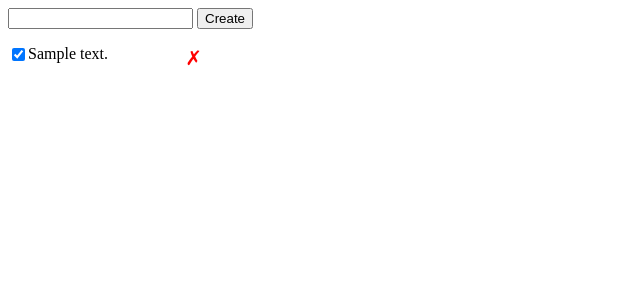
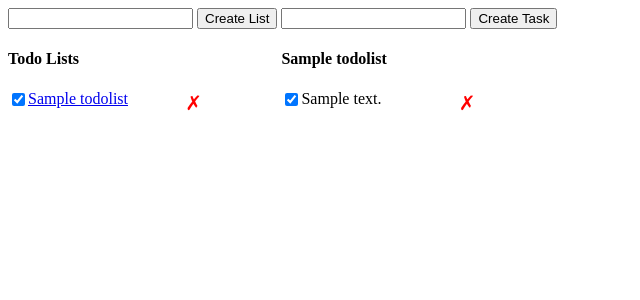
Before and after one commit to MuhammadHamada/TodoApp, a Flask app: page /lists/1 in a window 1280 px wide. Shown: the top 300 px of the page, without its empty margins (0-640 px from the left). Run offline with Flask 2, Linux system fonts and the light colour scheme; tables that the repository leaves empty hold one stand-in row (values such as "Sample post").

Commit message:
the user can create a List

```diff
--- a/app.py
+++ b/app.py
@@ -23,6 +23,7 @@ class TodoList(db.Model):
     __tablename__ = "todolists"
     id = db.Column(db.Integer, primary_key=True)
     name = db.Column(db.String(), nullable=False)
+    completed = db.Column(db.Boolean, nullable=False, default=False)
     todos = db.relationship('Todo', backref='list', lazy=True)
 
 
@@ -38,6 +39,28 @@ def create_todo():
     db.session.commit()
     body['description']= todo.description
     body['id'] = todo.id
+  except:
+    error = True
+    db.session.rollback()
+    print(sys.exc_info())
+  finally:
+    db.session.close()
+  if error:
+    abort (400)
+  else:
+    return jsonify(body)
+
+@app.route('/lists/create', methods = ['POST'])
+def create_todolist():
+  error = False
+  body = {}
+  try:
+    description = request.get_json()['description']
+    todolist = TodoList(name=description)
+    db.session.add(todolist)
+    db.session.commit()
+    body['description']= todolist.name
+    body['id'] = todolist.id
   except:
     error = True
     db.session.rollback()
@@ -89,7 +112,9 @@ def delete_todo_item(todo_id):
 @app.route('/lists/<list_id>')
 def get_list_todos(list_id):
     return render_template('index.html',
-    data=Todo.query.filter_by(list_id=list_id).order_by('id').all())
+    lists=TodoList.query.all(),
+    active_list=TodoList.query.get(list_id),
+    todos=Todo.query.filter_by(list_id=list_id).order_by('id').all())
 
 
 @app.route('/')
--- a/templates/index.html
+++ b/templates/index.html
@@ -28,6 +28,11 @@
                 font-size: 20px;
             }
 
+            .lists-wrapper, .todos-wrapper {
+                display: inline-block;
+                vertical-align: top;
+            }
+
             .check-completed {
                 float: left;
             }
@@ -35,21 +40,47 @@
         </style>
     </head>
     <body>
-        <form id="form" method="post" action="/todos/create">
-            <input type="text" id="description" name="description" />
-            <input type="submit" value="Create" />
+        <div class="lists-wrapper">
+
+            <form id="list-form" method="post" action="/todos/create">
+                <input type="text" id="list-description" name="description" />
+                <input type="submit" value="Create List" />
             </form>
+            <h4>Todo Lists</h4>
             <div id="error" class="hidden">Something went wrong!</div>
-        <ul id="todos">
-            {% for d in data %}
-            <li class="todo-item">
-                <input class="check-completed" data-id="{{ d.id }}"
-                type="checkbox"{% if d.completed %} checked {% endif %}/>
-                {{d.description}}
-                <button data-id="{{ d.id }}" class="remove-button">&cross;</button>
+            <ul id="lists">
+                    {% for list in lists %}
+                    <li class="list-item">
+                        <input class="check-completed" data-id="{{ list.id }}"
+                        type="checkbox"{% if list.completed %} checked {% endif %}/>
+                        <a href="/lists/{{ list.id }}">
+                        {{list.name}}
+                        </a>
+                        <button data-id="{{ list.id }}" class="remove-button">&cross;</button>
                     </li>
                     {% endfor %}
             </ul>
+
+        </div>
+
+        <div class="todos-wrapper">
+            <form id="todo-form" method="post" action="/todos/create">
+                <input type="text" id="todo-description" name="description" />
+                <input type="submit" value="Create Task" />
+            </form>
+            <h4>{{ active_list.name }}</h4>
+            <div id="error" class="hidden">Something went wrong!</div>
+            <ul id="todos">
+                {% for todo in todos %}
+                <li class="todo-item">
+                    <input class="check-completed" data-id="{{ todo.id }}"
+                    type="checkbox"{% if todo.completed %} checked {% endif %}/>
+                    {{todo.description}}
+                    <button data-id="{{ todo.id }}" class="remove-button">&cross;</button>
+                </li>
+                {% endfor %}
+            </ul>
+        </div>
         <script>
             function handleRemoveButton(e){
                 console.log('event', e);
@@ -110,12 +141,12 @@
                 }
             }
 
-            document.getElementById("form").onsubmit = function(e) {
+            function handleCreate(e, path, desc, isList) {
                 e.preventDefault();
-                fetch('/todos/create', {
+                fetch(path, {
                     method: 'POST',
                     body: JSON.stringify({
-                        'description': document.getElementById("description").value,
+                        'description': desc,
                         'list_id': 1,
                         //TODO : Change the default 'list_id'
                     }),
@@ -131,7 +162,7 @@
 
                     li = document.createElement('li');
                     var attr_class = document.createAttribute("class");
-                    attr_class.value = "todo-item";
+                    attr_class.value = (isList ? "list-item":"todo-item");
                     li.setAttributeNode(attr_class);
 
                     checkbox = document.createElement('input');
@@ -163,14 +194,31 @@
 
                     li.appendChild(removeButton);
 
-
+                    if(isList) {
+                        document.getElementById('lists').appendChild(li);
+                        document.getElementById("list-description").value = "";
+                        document.getElementById('error').className = 'hidden';
+                    }else {
                         document.getElementById('todos').appendChild(li);
+                        document.getElementById("todo-description").value = "";
                         document.getElementById('error').className = 'hidden';
+                    }
                 })
                 .catch(function() {
                     document.getElementById('error').className = '';
                 })
             }
+
+            document.getElementById("todo-form").onsubmit = function(e) {
+                var dsc = document.getElementById("todo-description").value;
+                handleCreate(e, '/todos/create', dsc, false);
+            }
+
+            document.getElementById("list-form").onsubmit = function(e) {
+                var dsc = document.getElementById("list-description").value;
+                handleCreate(e, '/lists/create', dsc, true);
+            }
+
         </script>
     </body>
 </html>
```
Also changed, not shown: migrations/versions/e2cbc90a82ed_.py (added, +30 -0 lines). Lines whose indentation alone changed are shown as unchanged.
